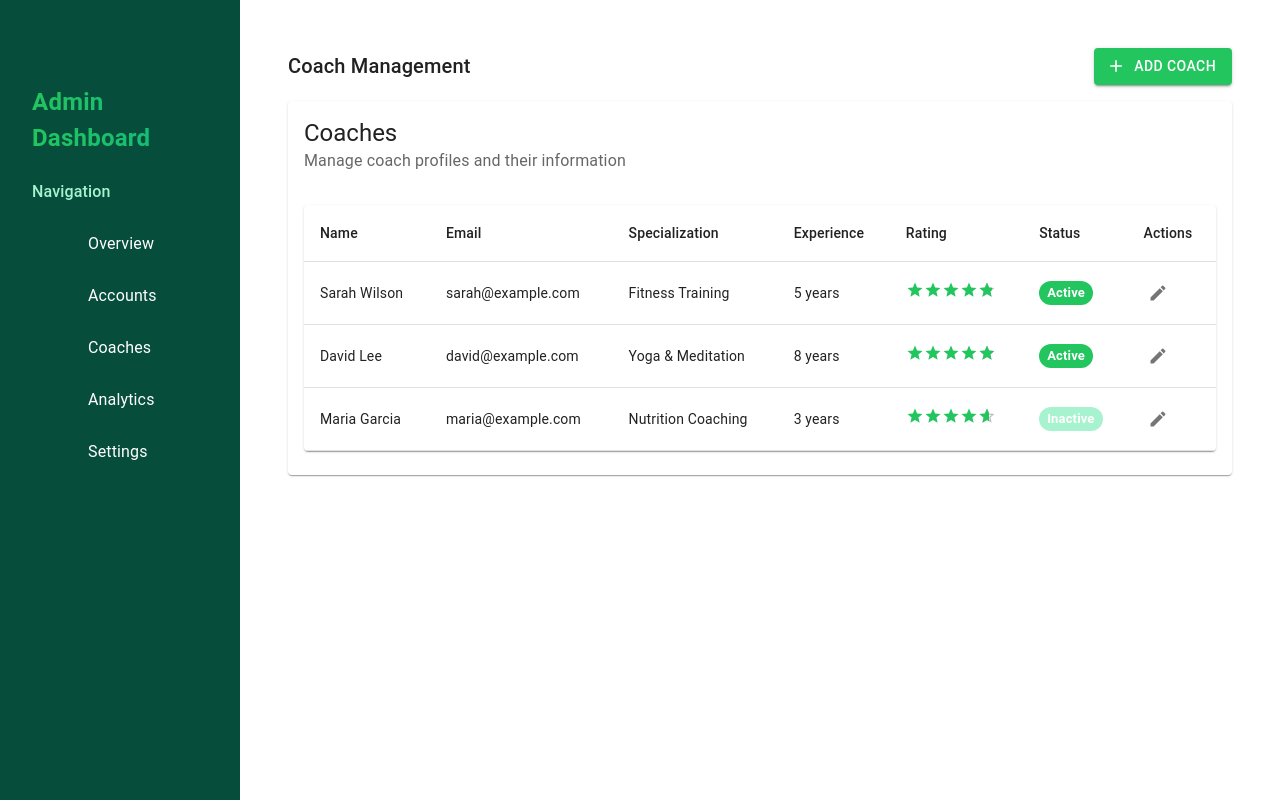
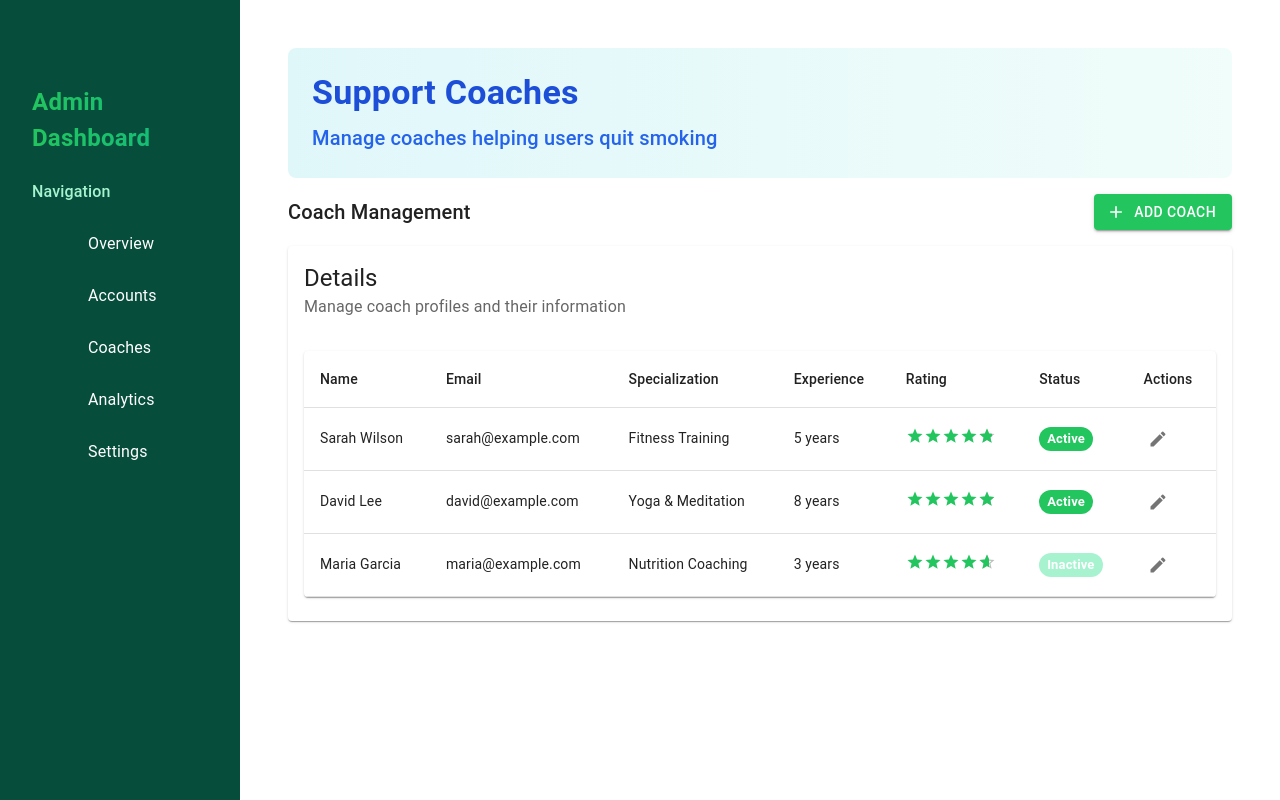
Before and after one commit to PhaiKietKhong/Smoking-cessation, a React (Vite) app: page /coaches in a window 1280 px wide. Built offline with nearby package versions, Linux system fonts and the light colour scheme; some icons are missing.

Commit message:
Update Coaches.jsx

```diff
--- a/src/components/AdminDashBoard/Coaches.jsx
+++ b/src/components/AdminDashBoard/Coaches.jsx
@@ -143,6 +143,21 @@ export default function CoachesPage() {
 
     return (
         <Box p={3}>
+            <Box
+                sx={{
+                    background: "linear-gradient(90deg, #e0f7fa 0%, #f0fdfa 100%)",
+                    borderRadius: 2,
+                    p: 3,
+                    mb: 2,
+                }}
+            >
+                <Typography variant="h4" sx={{ color: "#1d4ed8", fontWeight: "bold" }}>
+                    Support Coaches
+                </Typography>
+                <Typography variant="h6" sx={{ color: "#2563eb", mt: 1 }}>
+                    Manage coaches helping users quit smoking
+                </Typography>
+            </Box>
             <Box display="flex" justifyContent="space-between" alignItems="center" mb={2}>
                 <Typography variant="h6">Coach Management</Typography>
                 <Button
@@ -151,14 +166,14 @@ export default function CoachesPage() {
                     onClick={handleOpenAdd}
                     sx={{
                         bgcolor: "#22c55e",
-                        "&:hover": { bgcolor: "#16a34a" },
+                        "&:hover": { bgcolor: "#16a34a" }
                     }}
                 >
                     Add Coach
                 </Button>
             </Box>
             <Card>
-                <CardHeader title="Coaches" subheader="Manage coach profiles and their information" />
+                <CardHeader title="Details" subheader="Manage coach profiles and their information" />
                 <CardContent>
                     <TableContainer component={Paper}>
                         <Table>
```
